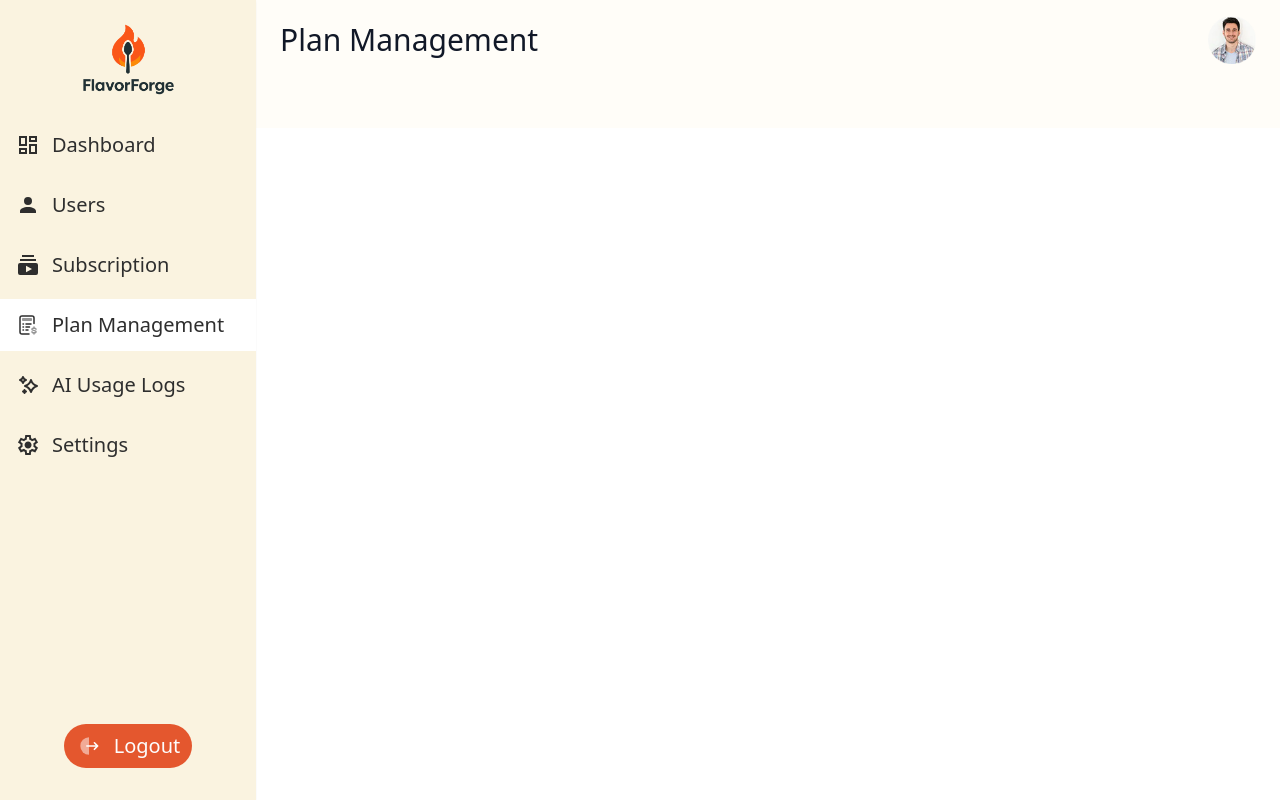
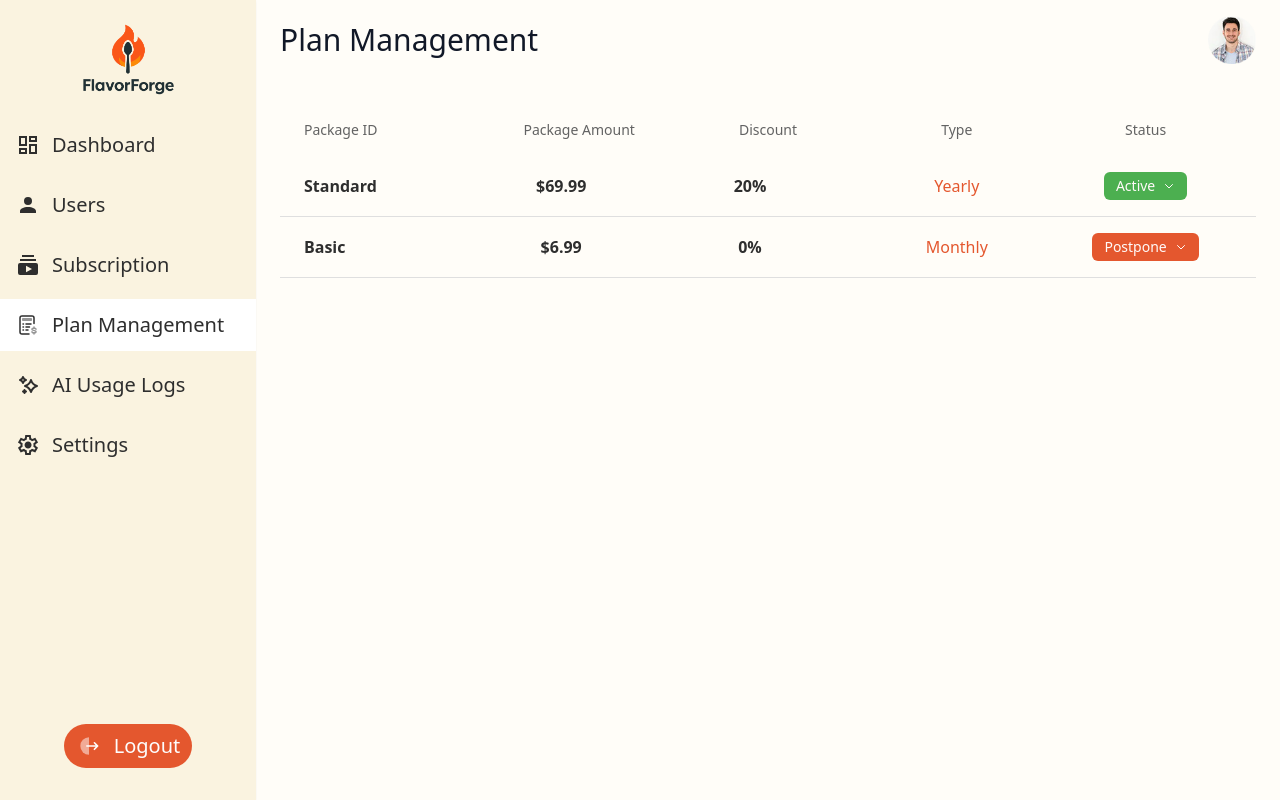
Before and after one commit to Arafat-Bhuiyan/FlavorForge, a React (Vite) app: page /admin in a window 1280 px wide. Both pictures are taken after a click on the button "Plan Management". Built offline with nearby package versions, Linux system fonts and the light colour scheme.

Commit message:
plan management done

```diff
--- a/src/Admin/Dashboard/DashboardMainPage.jsx
+++ b/src/Admin/Dashboard/DashboardMainPage.jsx
@@ -6,6 +6,7 @@ import Users from "../Users/Users";
 import AiUsageLogs from "../AiUsageLogs/AiUsageLogs";
 import Settings from "../Settings/Settings";
 import { Subscription } from "../Subscription/Subscription";
+import PlanManagement from "../PlanManagement/PlanManagement";
 
 export default function DashboardMainPage() {
   const [currentComponent, setCurrentComponent] = useState("Dashboard"); // New state to track the active component
@@ -57,6 +58,7 @@ export default function DashboardMainPage() {
           {currentComponent === "AI Usage Logs" && <AiUsageLogs />}
           {currentComponent === "Settings" && <Settings />}
           {currentComponent === "Subscription" && <Subscription />}
+          {currentComponent === "Plan Management" && <PlanManagement />}
         </div>
       </div>
     </div>
--- /dev/null
+++ b/src/Admin/PlanManagement/PlanManagement.jsx
@@ -0,0 +1,277 @@
+import { useState, useEffect } from "react";
+import { Check, X } from "lucide-react";
+
+export default function PlanManagement() {
+  const [packages, setPackages] = useState([
+    {
+      id: "Standard",
+      amount: 69.99,
+      discount: 20,
+      type: "Yearly",
+      status: "Active",
+    },
+    {
+      id: "Basic",
+      amount: 6.99,
+      discount: 0,
+      type: "Monthly",
+      status: "Postpone",
+    },
+  ]);
+
+  const editIcon = () => (
+    <svg
+      xmlns="http://www.w3.org/2000/svg"
+      width={20}
+      height={20}
+      viewBox="0 0 24 24"
+    >
+      <g
+        fill="none"
+        stroke="#2e2e2e"
+        strokeLinecap="round"
+        strokeLinejoin="round"
+        strokeWidth={2}
+      >
+        <path strokeDasharray={20} strokeDashoffset={20} d="M3 21h18">
+          <animate
+            fill="freeze"
+            attributeName="stroke-dashoffset"
+            dur="0.2s"
+            values="20;0"
+          ></animate>
+        </path>
+        <path
+          strokeDasharray={48}
+          strokeDashoffset={48}
+          d="M7 17v-4l10 -10l4 4l-10 10h-4"
+        >
+          <animate
+            fill="freeze"
+            attributeName="stroke-dashoffset"
+            begin="0.2s"
+            dur="0.6s"
+            values="48;0"
+          ></animate>
+        </path>
+        <path strokeDasharray={8} strokeDashoffset={8} d="M14 6l4 4">
+          <animate
+            fill="freeze"
+            attributeName="stroke-dashoffset"
+            begin="0.8s"
+            dur="0.2s"
+            values="8;0"
+          ></animate>
+        </path>
+      </g>
+    </svg>
+  );
+
+  const [editingField, setEditingField] = useState(null);
+  const [tempValue, setTempValue] = useState("");
+
+  const startEdit = (packageId, field, currentValue) => {
+    setEditingField(`${packageId}-${field}`);
+    setTempValue(currentValue.toString());
+  };
+
+  const saveEdit = (packageId, field) => {
+    setPackages(
+      packages.map((pkg) =>
+        pkg.id === packageId
+          ? {
+              ...pkg,
+              [field]:
+                field === "amount"
+                  ? parseFloat(tempValue) || 0
+                  : parseInt(tempValue) || 0,
+            }
+          : pkg
+      )
+    );
+    setEditingField(null);
+    setTempValue("");
+  };
+
+  const cancelEdit = () => {
+    setEditingField(null);
+    setTempValue("");
+  };
+
+  // State for statusMap (initially empty)
+  const [statusMap, setStatusMap] = useState({});
+
+  // Handle dropdown selection
+  const handleSelect = (userId, option) => {
+    setStatusMap((prevStatus) => ({
+      ...prevStatus,
+      [userId]: option,
+    }));
+  };
+
+  // Custom Dropdown Component
+  const CustomDropdown = ({ options, defaultLabel, onSelect }) => {
+    const [isOpen, setIsOpen] = useState(false);
+    const [selected, setSelected] = useState(defaultLabel);
+
+    const handleOptionClick = (option) => {
+      setSelected(option);
+      onSelect(option);
+      setIsOpen(false);
+    };
+
+    return (
+      <div className="relative">
+        <button
+          onClick={() => setIsOpen(!isOpen)}
+          className={`inline-flex items-center gap-2 px-3 py-1 rounded-md text-sm font-medium ${
+            selected === 'Active'
+              ? 'bg-[#4CAF50] text-[#FFF9F8] border-none'
+              : 'bg-[#E4572E] text-[#FFF9F8] border-none'
+          } transition-colors`}
+        >
+          {selected}
+          <svg className="w-3 h-3" fill="none" stroke="currentColor" viewBox="0 0 24 24">
+            <path strokeLinecap="round" strokeLinejoin="round" strokeWidth={2} d="M19 9l-7 7-7-7" />
+          </svg>
+        </button>
+
+        {isOpen && (
+          <div className="absolute top-full left-0 mt-1 bg-white border border-gray-200 rounded-md shadow-lg z-10">
+            {options.map((option) => (
+              <button
+                key={option}
+                onClick={() => handleOptionClick(option)}
+                className="block w-full px-3 py-2 text-xs text-left hover:bg-gray-50"
+              >
+                {option}
+              </button>
+            ))}
+          </div>
+        )}
+      </div>
+    );
+  };
+
+  return (
+    <div className="min-h-screen">
+      <div className="">
+        {/* Table Header */}
+        <div className="grid grid-cols-5 gap-4 px-6 py-4 text-sm font-medium text-[#636363]">
+          <div className="text-left">Package ID</div>
+          <div className="text-center">Package Amount</div>
+          <div className="text-center">Discount</div>
+          <div className="text-center">Type</div>
+          <div className="text-center">Status</div>
+        </div>
+
+        {/* Table Rows */}
+        {packages.map((pkg) => (
+          <div
+            key={pkg.id}
+            className="grid grid-cols-5 gap-4 px-6 py-4 items-center border-b border-[#DFDFDF]"
+          >
+            {/* Package ID */}
+            <div className="font-semibold text-base text-[#2e2e2e] text-left">
+              {pkg.id}
+            </div>
+
+            {/* Package Amount */}
+            <div className="flex items-center gap-2 justify-center">
+              {editingField === `${pkg.id}-amount` ? (
+                <div className="flex items-center gap-2">
+                  <input
+                    type="number"
+                    step="0.01"
+                    value={tempValue}
+                    onChange={(e) => setTempValue(e.target.value)}
+                    className="w-20 px-2 py-1 text-sm border border-gray-300 rounded focus:outline-none focus:ring-2 focus:ring-blue-500"
+                    autoFocus
+                  />
+                  <button
+                    onClick={() => saveEdit(pkg.id, "amount")}
+                    className="p-1 text-green-600 hover:bg-green-50 rounded"
+                  >
+                    <Check size={14} />
+                  </button>
+                  <button
+                    onClick={cancelEdit}
+                    className="p-1 text-red-600 hover:bg-red-50 rounded"
+                  >
+                    <X size={14} />
+                  </button>
+                </div>
+              ) : (
+                <div className="flex items-center gap-2">
+                  <span className="font-semibold text-base text-[#2e2e2e]">
+                    ${pkg.amount}
+                  </span>
+                  <button
+                    onClick={() => startEdit(pkg.id, "amount", pkg.amount)}
+                    className="p-1 text-gray-400 hover:text-gray-600 hover:bg-gray-100 rounded"
+                  >
+                    {editIcon()}
+                  </button>
+                </div>
+              )}
+            </div>
+
+            {/* Discount */}
+            <div className="flex items-center gap-2 justify-center">
+              {editingField === `${pkg.id}-discount` ? (
+                <div className="flex items-center gap-2">
+                  <input
+                    type="number"
+                    value={tempValue}
+                    onChange={(e) => setTempValue(e.target.value)}
+                    className="w-16 px-2 py-1 text-sm border border-gray-300 rounded focus:outline-none focus:ring-2 focus:ring-blue-500"
+                    autoFocus
+                  />
+                  <span className="text-sm">%</span>
+                  <button
+                    onClick={() => saveEdit(pkg.id, "discount")}
+                    className="p-1 text-green-600 hover:bg-green-50 rounded"
+                  >
+                    <Check size={14} />
+                  </button>
+                  <button
+                    onClick={cancelEdit}
+                    className="p-1 text-red-600 hover:bg-red-50 rounded"
+                  >
+                    <X size={14} />
+                  </button>
+                </div>
+              ) : (
+                <div className="flex items-center gap-2">
+                  <span className="font-semibold text-base text-[#2e2e2e]">
+                    {pkg.discount}%
+                  </span>
+                  <button
+                    onClick={() => startEdit(pkg.id, "discount", pkg.discount)}
+                    className="p-1 text-gray-400 hover:text-gray-600 hover:bg-gray-100 rounded"
+                  >
+                    {editIcon()}
+                  </button>
+                </div>
+              )}
+            </div>
+
+            {/* Type */}
+            <div className="font-medium text-base text-[#E4572E] text-center">
+              {pkg.type}
+            </div>
+
+            {/* Status */}
+            <div className="flex justify-center">
+              <CustomDropdown
+                options={["Active", "Postpone"]}
+                defaultLabel={statusMap[pkg.id] || pkg.status}
+                onSelect={(option) => handleSelect(pkg.id, option)}
+              />
+            </div>
+          </div>
+        ))}
+      </div>
+    </div>
+  );
+}
```
